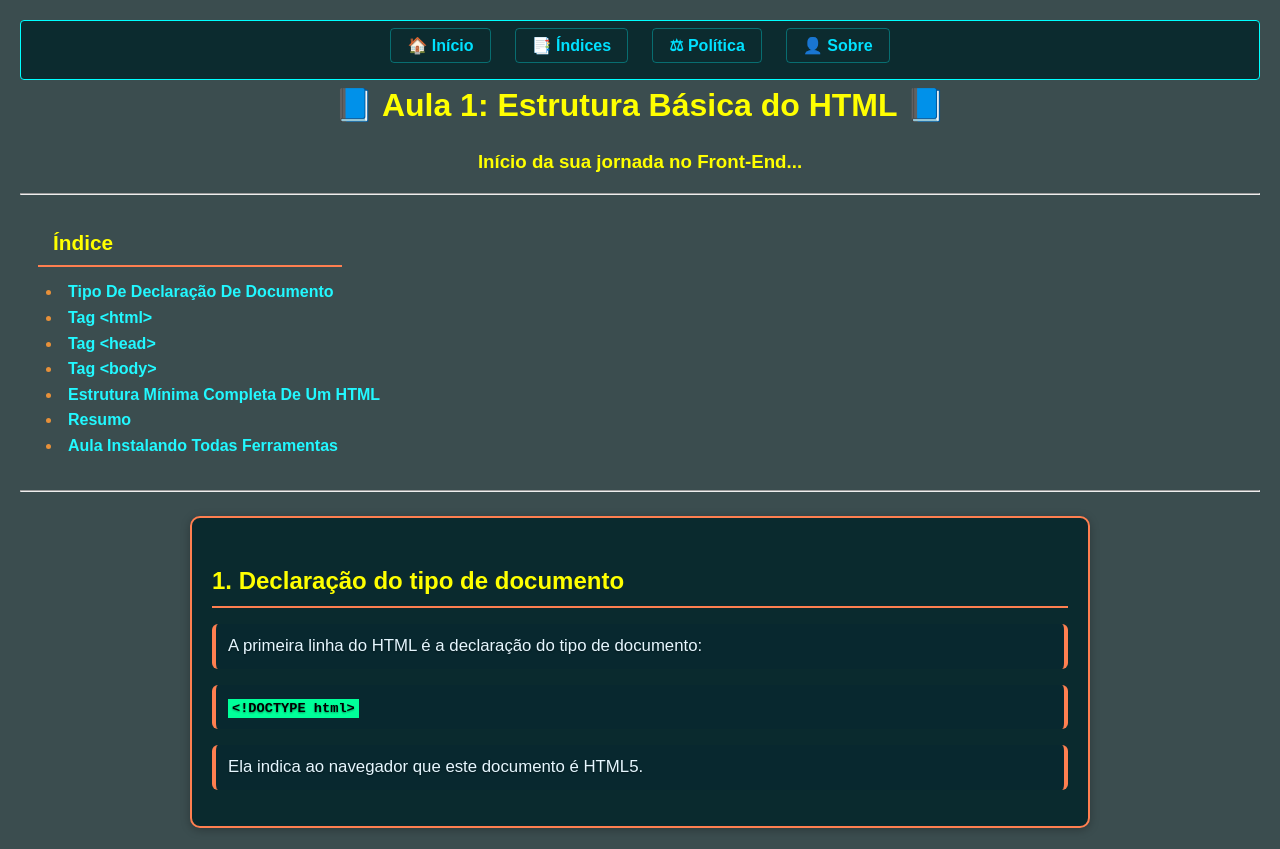
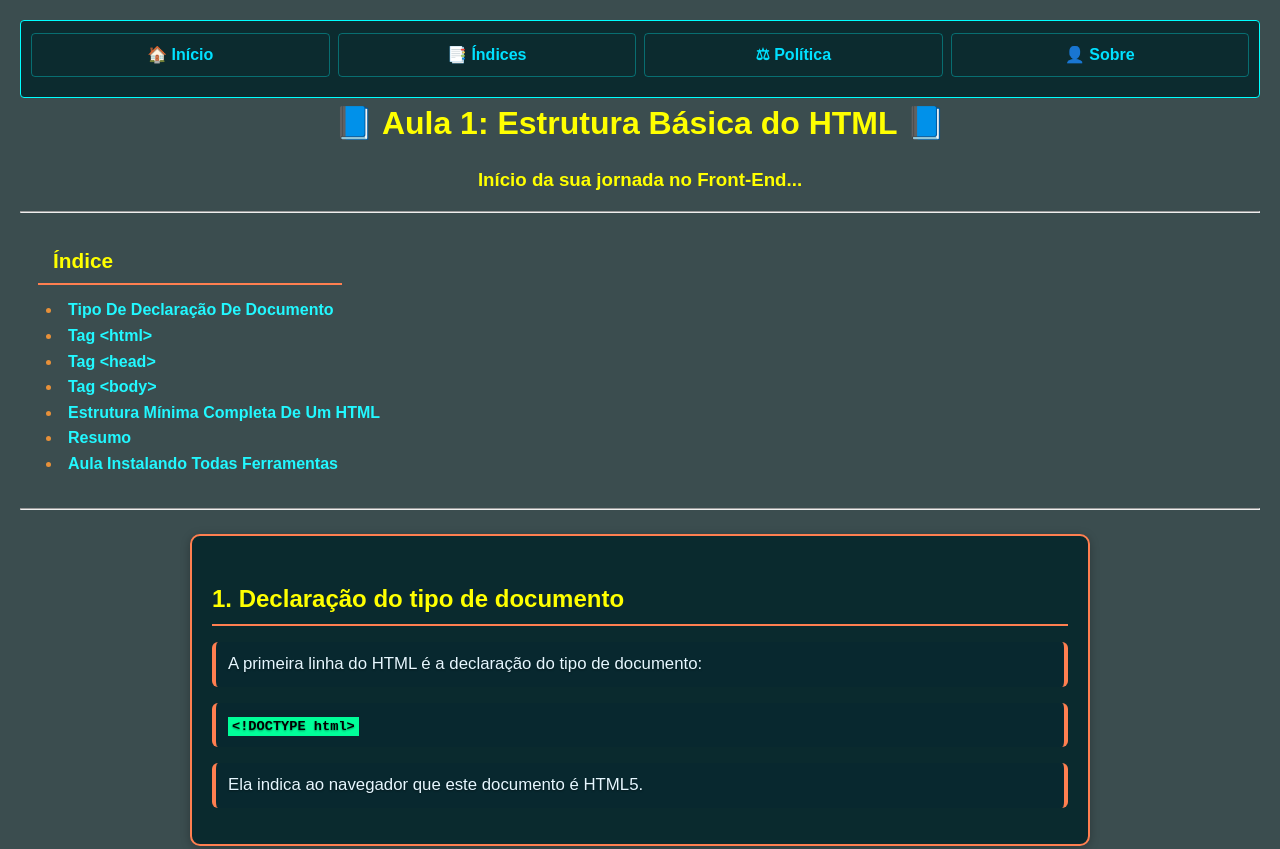
Before and after one commit to furiousofnight/front-end-modulo-1, a plain HTML site: page treiner-001.html in a window 1280 px wide. Shown: the top 849 px of the page. Drawn offline with Linux system fonts and the light colour scheme.

Commit message:
Update style.css

```diff
--- a/style.css
+++ b/style.css
@@ -115,7 +115,7 @@ li {
    ========================= */
 nav.navbar {
     background: rgba(10, 42, 46, 0.95);
-    padding: 12px 20px;
+    padding: 12px 10px; /* reduzido para dar espaço no mobile */
     position: sticky;
     top: 0;
     z-index: 1000;
@@ -129,23 +129,26 @@ nav.navbar ul {
     margin: 0;
     padding: 0;
     display: flex;
-    justify-content: center;
-    gap: 24px;
+    justify-content: space-between; /* distribui igualmente */
+    gap: 8px; /* gap reduzido para não estourar no celular */
+    flex-wrap: nowrap; /* mantém tudo em uma linha */
 }
 
 nav.navbar li {
-    display: inline-block;
-    position: relative;
+    flex: 1; /* 🔑 cada item ocupa parte igual da largura */
 }
 
 nav.navbar a {
+    display: block;           /* ocupa todo o espaço do li */
+    text-align: center;       /* centraliza o texto */
     color: #00e1ff;
     font-weight: bold;
     text-decoration: none;
-    padding: 8px 16px;
+    padding: 8px 0;           /* padding só vertical */
     border-radius: 4px;
     transition: all 0.3s ease;
     border: 1px solid #00ffff50;
+    font-size: clamp(12px, 2.5vw, 16px); /* 🔑 fonte que se ajusta no mobile */
 }
 
 nav.navbar a:hover {
@@ -153,6 +156,7 @@ nav.navbar a:hover {
     color: #fff;
     border-color: #00ffff;
 }
+
 
 /* =========================
    4. Blocos de Conteúdo
```
